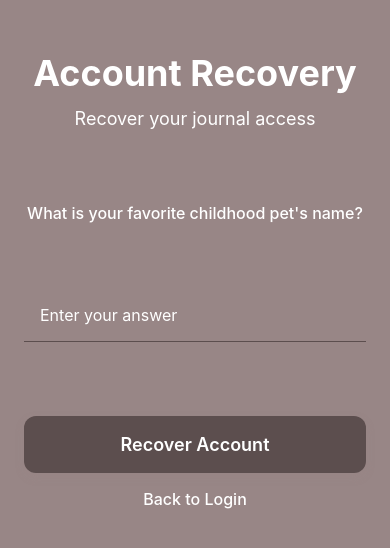
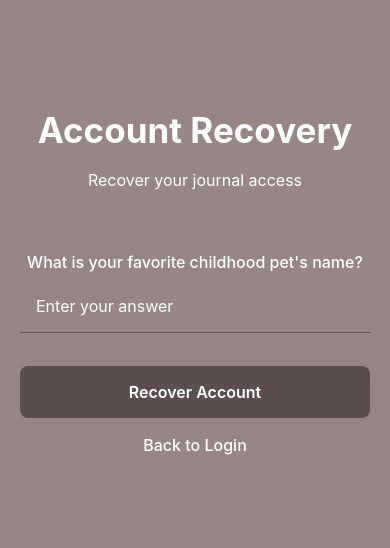
Before and after one commit to alimughees00/MyPersonalJournal, a React Native app: screen /ForgotPassword in a window 390 px wide. Shown: the part 130-678 px from the top of the page. Built offline with nearby package versions, Linux system fonts and the light colour scheme; what react-native-audio-recorder-player would draw is missing.

Commit message:
Journal app icons updated

```diff
--- a/src/components/SplashScreen.js
+++ b/src/components/SplashScreen.js
@@ -80,7 +80,7 @@ const styles = StyleSheet.create({
     height: '100%',
   },
   text: {
-    fontSize: 24,
+    fontSize: wp(6),
     color: '#fff',
     fontWeight: '500',
   },
--- a/src/screens/ForgotPasswordScreen.js
+++ b/src/screens/ForgotPasswordScreen.js
@@ -1,4 +1,4 @@
-import React, { useState } from 'react';
+import React, {useState} from 'react';
 import {
   View,
   Text,
@@ -9,9 +9,13 @@ import {
   Platform,
   Alert,
 } from 'react-native';
-import { auth } from '../utils/auth';
+import {
+  widthPercentageToDP as wp,
+  heightPercentageToDP as hp,
+} from 'react-native-responsive-screen';
+import {auth} from '../utils/auth';
 
-const ForgotPasswordScreen = ({ navigation }) => {
+const ForgotPasswordScreen = ({navigation}) => {
   const [securityAnswer, setSecurityAnswer] = useState('');
   const [error, setError] = useState('');
 
@@ -27,7 +31,7 @@ const ForgotPasswordScreen = ({ navigation }) => {
             text: 'OK',
             onPress: () => navigation.navigate('Login'),
           },
-        ]
+        ],
       );
     } else {
       setError('Incorrect security answer');
@@ -89,24 +93,24 @@ const styles = StyleSheet.create({
   },
   headerContainer: {
     alignItems: 'center',
-    marginBottom: 48,
+    marginBottom: wp(10),
   },
   title: {
-    fontSize: 36,
+    fontSize: wp(9),
     fontWeight: 'bold',
     color: '#fff',
-    marginBottom: 12,
+    marginBottom: hp(2),
   },
   subtitle: {
-    fontSize: 18,
+    fontSize: wp(4),
     color: '#fff',
     textAlign: 'center',
-    lineHeight: 24,
+    lineHeight: hp(3),
   },
   formContainer: {
     // backgroundColor: 'white',
     // borderRadius: 20,
-    padding: 24,
+    padding: wp(5),
     // shadowColor: '#000',
     // shadowOffset: {
     //   width: 0,
@@ -117,12 +121,12 @@ const styles = StyleSheet.create({
     // elevation: 5,
   },
   inputContainer: {
-    marginBottom: 24,
+    marginBottom: hp(3),
   },
   question: {
-    fontSize: 16,
+    fontSize: wp(4),
     color: '#fff',
-    marginBottom: 16,
+    // marginBottom: hp(2),
     textAlign: 'center',
     fontWeight: '500',
   },
@@ -131,17 +135,17 @@ const styles = StyleSheet.create({
     // borderRadius: 12,
     borderBottomWidth: 1,
     borderColor: '#5C4E4E',
-    marginVertical: 50,
+    marginVertical: wp(2),
   },
   input: {
-    padding: 16,
-    fontSize: 16,
+    padding: wp(4),
+    fontSize: wp(4),
     color: '#2d3436',
   },
   button: {
     backgroundColor: '#5C4E4E',
-    padding: 18,
-    borderRadius: 12,
+    padding: wp(4),
+    borderRadius: wp(2),
     alignItems: 'center',
     shadowColor: '#988686',
     shadowOffset: {
@@ -154,23 +158,23 @@ const styles = StyleSheet.create({
   },
   buttonText: {
     color: '#fff',
-    fontSize: 18,
+    fontSize: wp(4),
     fontWeight: '600',
   },
   backButton: {
-    marginTop: 16,
+    marginTop: hp(2),
     alignItems: 'center',
   },
   backButtonText: {
     color: '#fff',
-    fontSize: 16,
+    fontSize: wp(4),
     fontWeight: '500',
   },
   errorText: {
-    color: '#ff6b6b',
-    marginTop: 8,
+    color: '#C70039',
+    marginTop: hp(1),
     textAlign: 'center',
-    fontSize: 14,
+    fontSize: wp(3),
   },
 });
 
--- a/src/screens/HomeScreen.js
+++ b/src/screens/HomeScreen.js
@@ -19,7 +19,7 @@ import {
   heightPercentageToDP as hp,
 } from 'react-native-responsive-screen';
 
-const BUILD_NUMBER = '1.0.2';
+const BUILD_NUMBER = '1.0.5';
 const FEEDBACK_EMAIL = 'feedback@baltorotech.com';
 
 const HomeScreen = ({navigation}) => {
```
